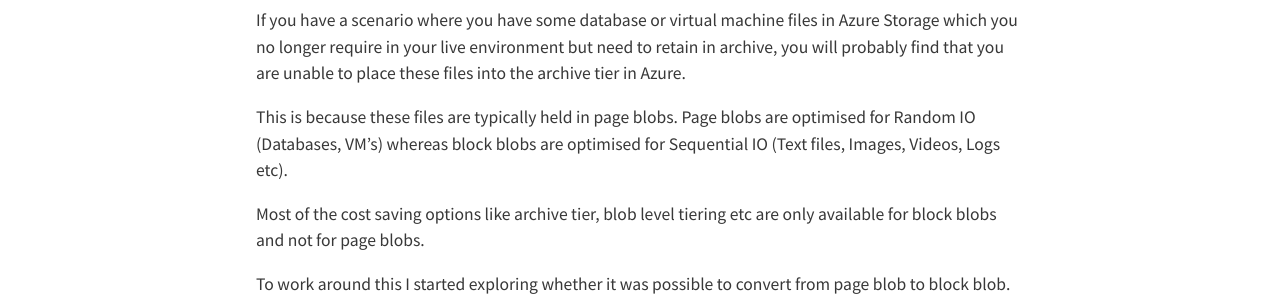
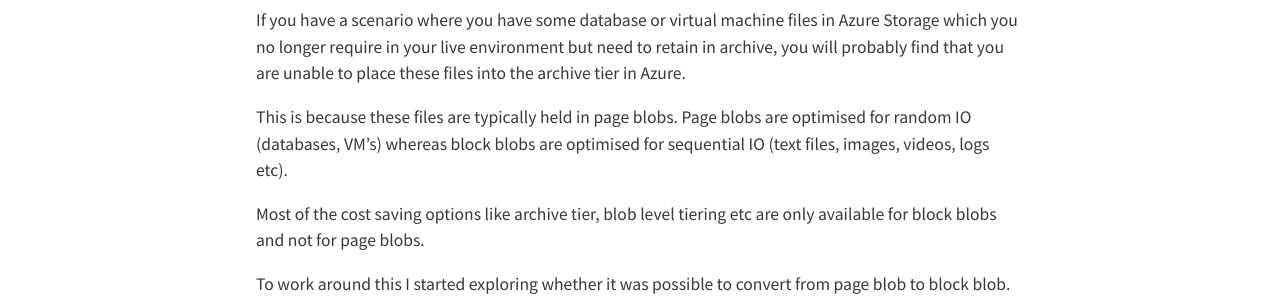
Before and after one commit to rossinthecloud/rossinthecloud.github.io, a Jekyll site: the page built from _posts/2020-04-26-ConvertPageBlobToArchive.md, in a window 1280 px wide and 900 px high. Shown: the part 342-642 px from the top of the window. Built offline with Jekyll 4.4.1, drawn with Linux system fonts in a browser that asks for light colours; nearby versions of some CDN libraries; comment, search, counter and statistics services are not loaded.

```diff
--- a/_posts/2020-04-26-ConvertPageBlobToArchive.md
+++ b/_posts/2020-04-26-ConvertPageBlobToArchive.md
@@ -6,7 +6,7 @@ excerpt_separator: <!--more-->
 ---
 If you have a scenario where you have some database or virtual machine files in Azure Storage which you no longer require in your live environment but need to retain in archive, you will probably find that you are unable to place these files into the archive tier in Azure.
 
-This is because these files are typically held in page blobs. Page blobs are optimised for Random IO (Databases, VM’s) whereas block blobs are optimised for Sequential IO (Text files, Images, Videos, Logs etc).
+This is because these files are typically held in page blobs. Page blobs are optimised for random IO (databases, VM’s) whereas block blobs are optimised for sequential IO (text files, images, videos, logs etc).
 
 Most of the cost saving options like archive tier, blob level tiering etc are only available for block blobs and not for page blobs.
 
```
